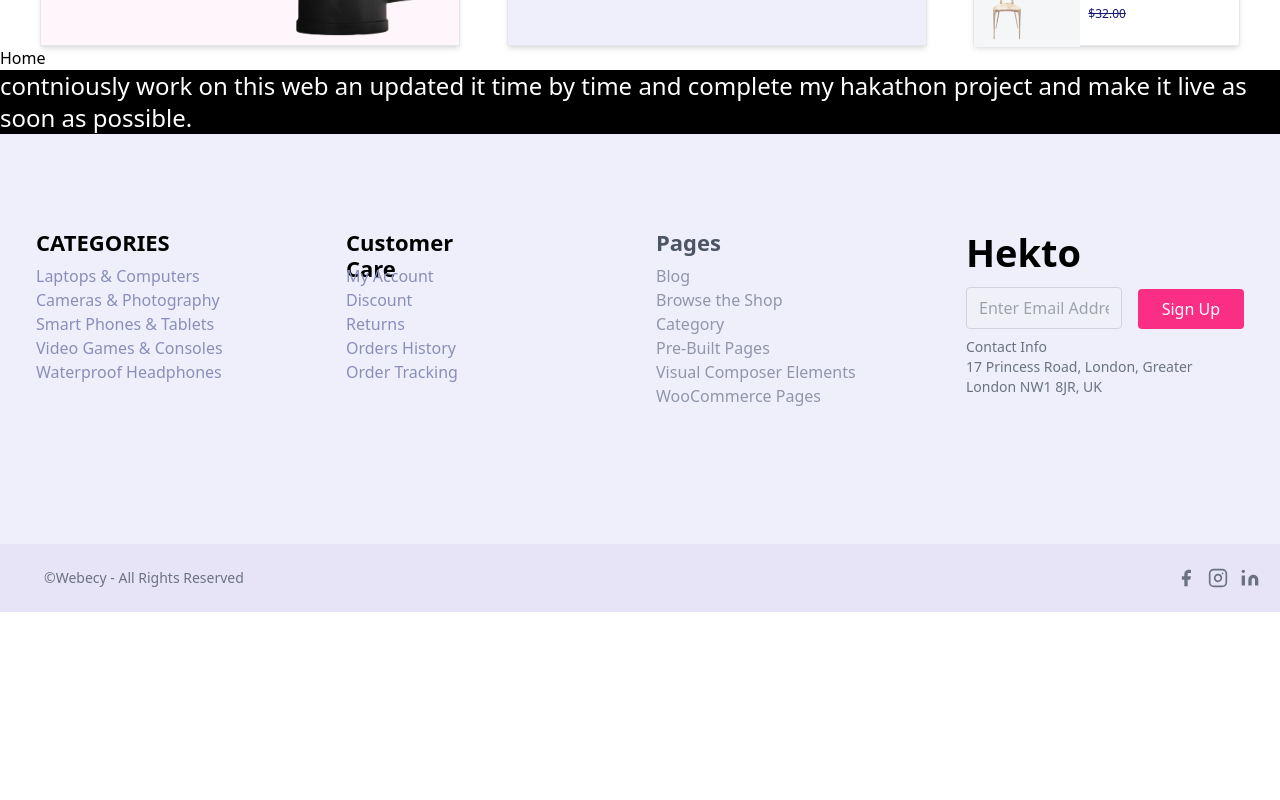
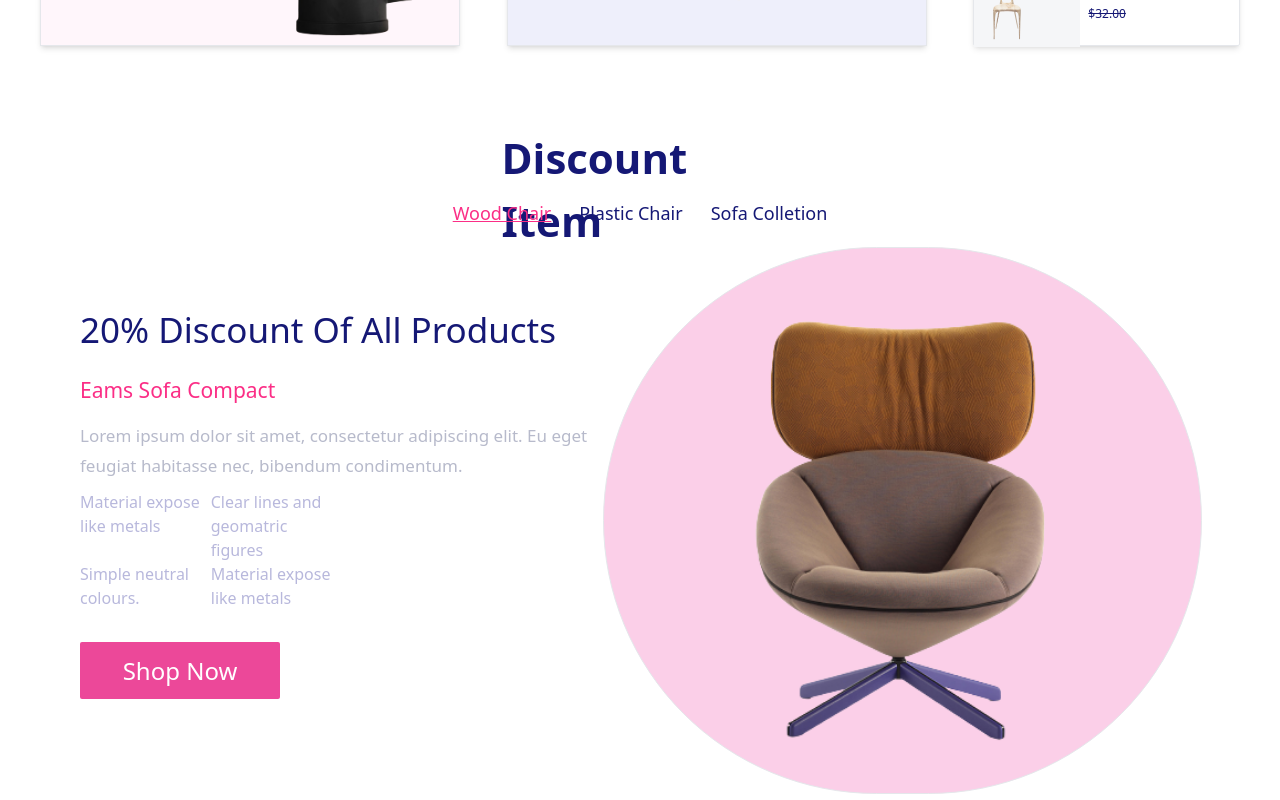
Before and after one commit to 786haider/hekto_ecommerce_web-nextjs, a Next.js app: page / in a window 1280 px wide. Shown: the part 4160-4960 px from the top of the page. Before the commit the page ends 4772 px from the top, so only its background shows below. Built offline with nearby package versions, Linux system fonts and the light colour scheme.

Commit message:
discount page added

```diff
--- a/src/app/page.tsx
+++ b/src/app/page.tsx
@@ -4,6 +4,7 @@ import LatestProduct from '../../src/app/pages/latestproduct/page';
 import ShopexOffer from "./pages/shopex_offer/page";
 import UniqueFeature from "./pages/uniquefeature/page";
 import TrendingProducts from "./pages/trendingproducts/page";
+import DiscountPage from "./pages/discount_items/page";
 
 
 
@@ -16,6 +17,7 @@ export default function Home() {
    <ShopexOffer/>
    <UniqueFeature/>
    <TrendingProducts/>
+   <DiscountPage/>
 
 
     <h1>Home</h1>
--- /dev/null
+++ b/src/app/pages/discount_items/page.tsx
@@ -0,0 +1,114 @@
+import Image from "next/image";
+import PageImg from "../../../../public/discountpage.png";
+
+export default function DiscountPage() {
+  return (
+    <div>
+      <h1
+        style={{
+          color: "rgba(21, 24, 117, 1)",
+          width: "277px",
+          height: "42px",
+          fontSize: "42px",
+        }}
+        className="flex justify-center ml-auto mr-auto font-bold mt-20"
+      >
+        Discount Item
+      </h1>
+      <div className="flex justify-center items-center gap-7 mt-8">
+        <h1 style={{ color: "rgba(251, 46, 134, 1)", fontSize: "18px" }}>
+          <u>Wood Chair</u>
+        </h1>
+        <h1 style={{ color: "rgba(21, 24, 117, 1)", fontSize: "18px" }}>
+          Plastic Chair
+        </h1>
+        <h1 style={{ color: "rgba(21, 24, 117, 1)", fontSize: "18px" }}>
+          Sofa Colletion
+        </h1>
+      </div>
+
+      <div className="flex">
+        <div>
+          <div className="ml-20 mt-20">
+            <h1
+              style={{
+                width: "509px",
+                height: "46px",
+                top: "140px",
+                left: "1px",
+                fontSize: "35px",
+                color: "rgba(21, 24, 117, 1)",
+                lineHeight: "46.2px",
+                letterSpacing: "1.5%",
+              }}
+              className="font-sans"
+            >
+              20% Discount Of All Products
+            </h1>
+            <h2
+              style={{
+                color: "rgba(251, 46, 134, 1)",
+                width: "199px",
+                height: "28px",
+                fontSize: "21px",
+                lineHeight: "27.72px",
+                letterSpacing: "1.5%",
+              }}
+              className="mt-6"
+            >
+              Eams Sofa Compact
+            </h2>
+            <p
+              style={{
+                color: "rgba(183, 186, 203, 1)",
+                width: "523px",
+                height: "49px",
+                fontSize: "17px",
+                fontWeight: "400",
+                lineHeight: "30px",
+                letterSpacing: "2%",
+              }}
+              className="mt-4"
+            >
+              Lorem ipsum dolor sit amet, consectetur adipiscing elit. Eu eget
+              feugiat habitasse nec, bibendum condimentum.
+            </p>
+            <div className="grid grid-cols-2 gap-0 w-1/2 mt-5 ">
+              <p style={{ color: "rgba(184, 184, 220, 1)" }}>
+                Material expose like metals
+              </p>
+              <p style={{ color: "rgba(184, 184, 220, 1)" }}>
+                Clear lines and geomatric figures
+              </p>
+              <p style={{ color: "rgba(184, 184, 220, 1)" }}>
+                Simple neutral colours.
+              </p>
+              <p style={{ color: "rgba(184, 184, 220, 1)" }}>
+                Material expose like metals
+              </p>
+            </div>
+
+            <button
+              style={{ width: "200px", height: "57px", borderRadius: "2px" }}
+              className="bg-pink-500 text-white text-2xl mt-8"
+            >
+              Shop Now
+            </button>
+          </div>
+        </div>
+
+        <div style={{ width: "699px", height: "597px", left: "515px" }}>
+          <Image
+            src={PageImg}
+            alt="PageImg"
+            style={{
+              width: "599px",
+              height: "547px",
+            }}
+            className="bg-pink-200  border rounded-full mt-5   "
+          />
+        </div>
+      </div>
+    </div>
+  );
+}
```
Also changed, not shown: public/discountpage.png (added).
